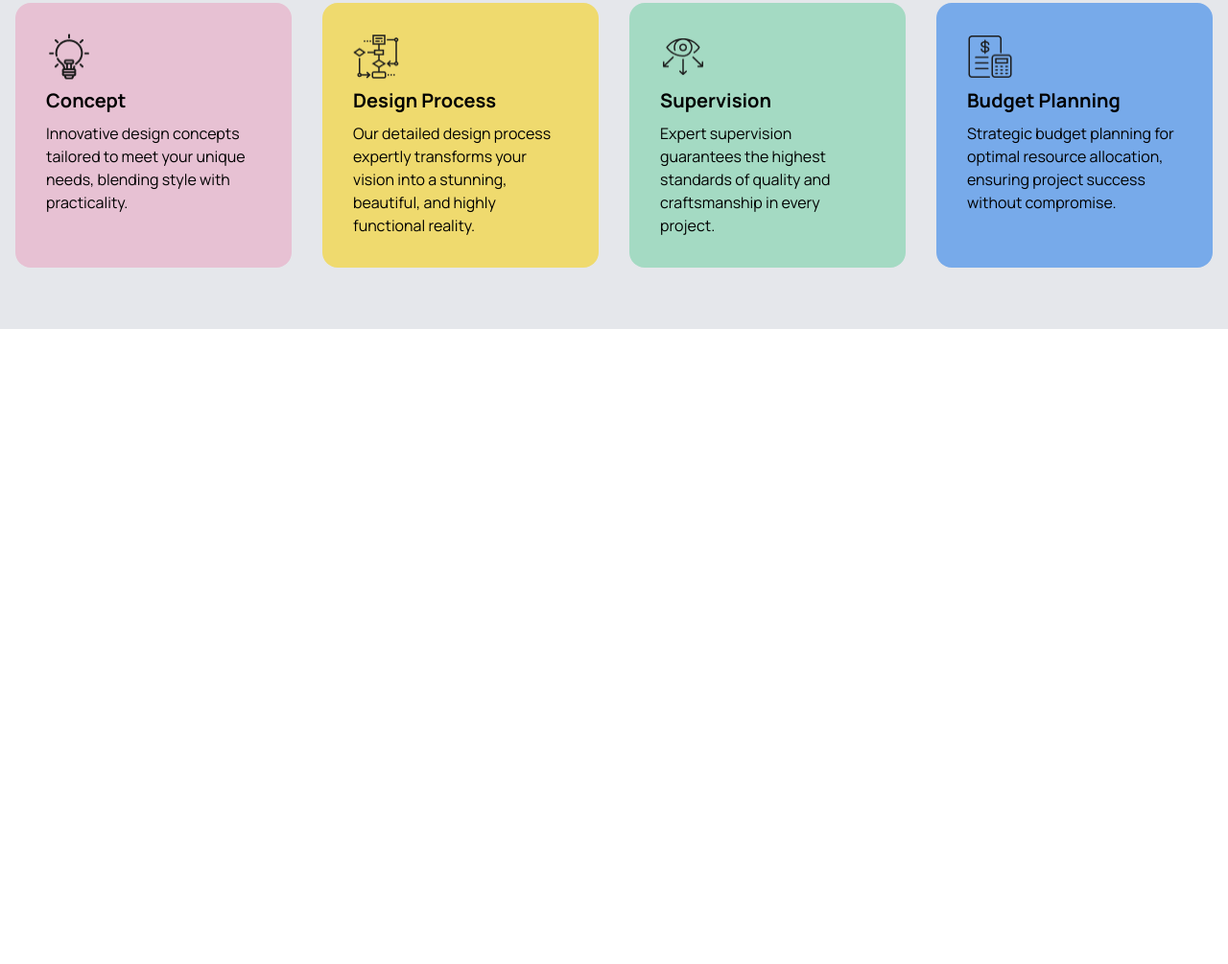
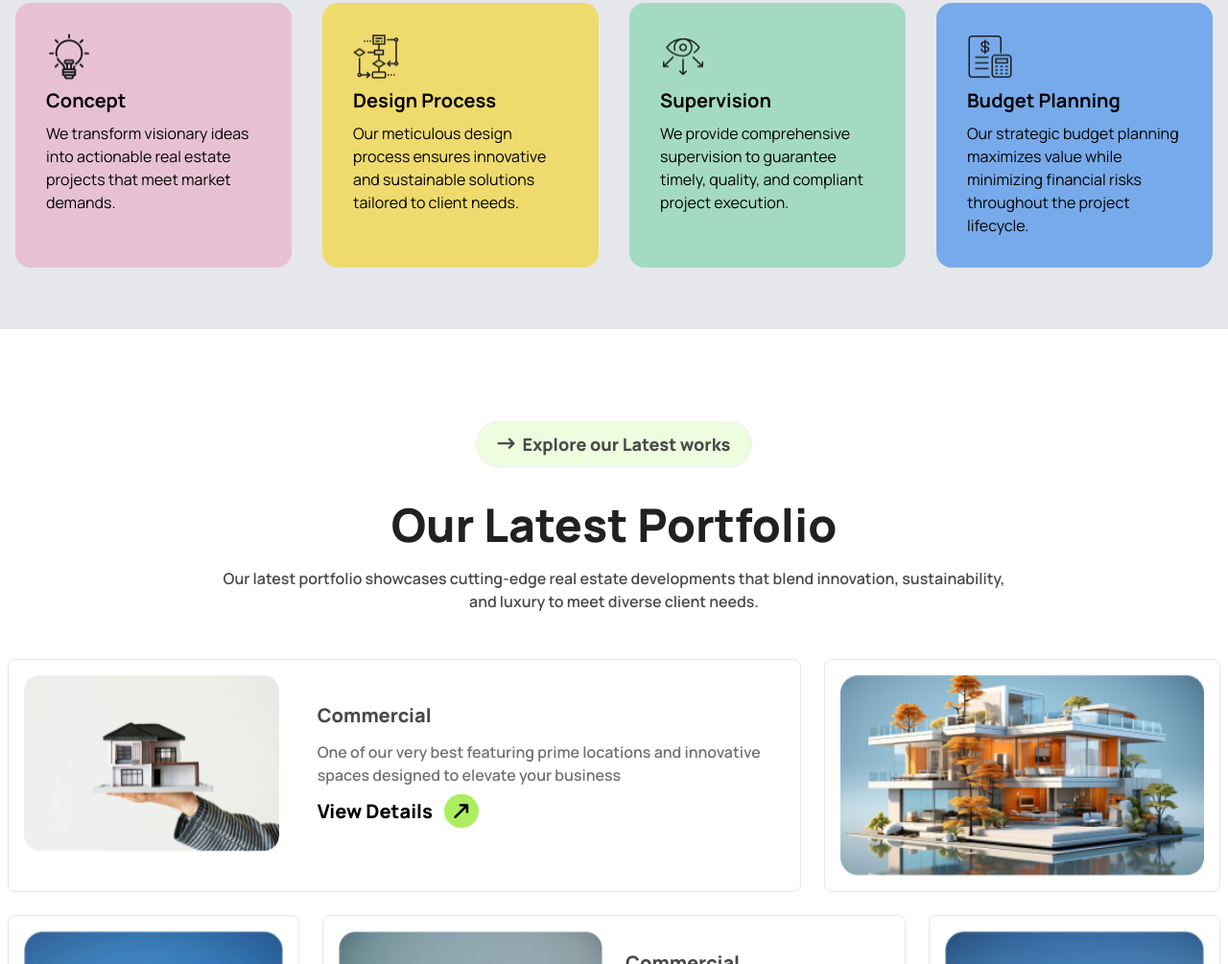
Before and after one commit to AswadulRashik/Assignment03, a plain HTML site: page index.html in a window 1280 px wide. Shown: the part 1795-2800 px from the top of the page at 96% size. Before the commit the page ends 2138 px from the top, so only its background shows below. Drawn offline with nearby package versions, Linux system fonts and the light colour scheme.

Commit message:
added portfolio

```diff
--- a/index.html
+++ b/index.html
@@ -49,7 +49,7 @@
         <ul
         tabindex="0"
         class="menu menu-sm dropdown-content bg-base-100 rounded-box z-[1] mt-3 w-52 p-2 shadow">
-          <li><a>Home</a></li>
+        <li><a class="text-black">Home</a></li>
         <li><a>Services</a></li>
         <li><a>Portfolio</a></li>
         <li><a>Blogs</a></li>
@@ -59,11 +59,13 @@
       </ul>
       </ul>
     </div>
+
+
       <a class="btn btn-ghost text-xl">Rinterio</a>
     </div>
     <div class="navbar-center hidden lg:flex">
       <ul class="menu menu-horizontal px-1">
-        <li><a>Home</a></li>
+        <li><a class="text-black">Home</a></li>
           <li><a>Services</a></li>
           <li><a>Portfolio</a></li>
           <li><a>Blogs</a></li>
@@ -155,45 +157,42 @@
         creativity and functionality.
       </p>
     </div>
-    <!-- card -->
+    <!-- CARDS -->
     <div
       class="grid grid-cols-1 md:grid-cols-2 lg:grid-cols-4 gap-8 mx-auto"
     >
-      <!-- card-1 -->
+
       <div class="card bg-[#E7C1D3]">
         <div class="card-body">
           <img class="w-12 h-12" src="./assets/concept.png" alt="" />
           <h3 class="card-title text-black
           font-bold">Concept</h3>
           <p class="text-base text-black">
-            Innovative design concepts tailored to meet your unique needs,
-            blending style with practicality.
+            We transform visionary ideas into actionable real estate projects that meet market demands.
           </p>
         </div>
       </div>
-      <!-- card-2 -->
+
       <div class="card bg-[#EFDA6E]">
         <div class="card-body">
           <img class="w-12 h-12" src="./assets/flow-chart.png" alt="" />
           <h3 class="card-title text-black font-bold">Design Process</h3>
           <p class="text-base text-black">
-            Our detailed design process expertly transforms your vision
-            into a stunning, beautiful, and highly functional reality.
+            Our meticulous design process ensures innovative and sustainable solutions tailored to client needs.
           </p>
         </div>
       </div>
-      <!-- card-3 -->
+
       <div class="card bg-[#A4DAC3]">
         <div class="card-body">
           <img class="w-12 h-12" src="./assets/vision.png" alt="" />
           <h3 class="card-title text-black font-bold">Supervision</h3>
           <p class="text-base text-black">
-            Expert supervision guarantees the highest standards of quality
-            and craftsmanship in every project.
+            We provide comprehensive supervision to guarantee timely, quality, and compliant project execution.
           </p>
         </div>
       </div>
-      <!-- card-4 -->
+
       <div class="card bg-[#77AAEA]">
         <div class="card-body">
           <img
@@ -203,8 +202,7 @@
           />
           <h3 class="card-title text-black font-bold">Budget Planning</h3>
           <p class="text-base text-black">
-            Strategic budget planning for optimal resource allocation,
-            ensuring project success without compromise.
+            Our strategic budget planning maximizes value while minimizing financial risks throughout the project lifecycle.
           </p>
         </div>
       </div>
@@ -212,5 +210,76 @@
   </div>
 </section>
 
+<!--latest portfolio-->
+
+<section class="bg-[#FFFFFF]">
+  <div class="mx-auto md:container md:py-24 p-2">
+    <div class="text-center mt-4 md:mt-0 mb-4">
+      <button class=" btn text-lg text-[#494949] font-extrabold w-72  rounded-full bg-[#ABEF5F33]"> <i
+          class="fa-solid fa-arrow-right-long"></i>Explore our Latest works</button>
+    </div>
+    <h3 class="text-center font-extrabold md:text-5xl text-3xl text-[#212121] py-5">Our Latest Portfolio</h3>
+    <p class="mx-auto text-center font-semibold text-[#494949] text-base md:w-4/6 mb-6 ">Our latest portfolio showcases cutting-edge real estate developments that blend innovation, sustainability, and luxury to meet diverse client needs.</p>
+
+    <!-- first div -->
+    <div class="grid md:grid-cols-[2fr,1fr] gap-6 md:py-6">
+      <div class="bg-transparent p-4  border rounded-lg">
+        <div class=" md:flex items-center justify-between gap-10">
+          <div class=" md:w-6/12 mb-4 md:mb-0">
+            <img class="w-full" src="./assets/img1.png" alt="">
+          </div>
+          <div class="w-11/12 ">
+            <h5 class="text-xl font-extrabold text-[#494949]">Commercial</h5>
+            <p class="text-base font-semibold text-[#737373] my-3">One of our very best featuring prime locations and innovative spaces designed to elevate your business</p>
+            <a class="cursor-pointer  text-black text-xl font-extrabold  ">
+              View Details
+              <span class=" bg-[#ABEF5F] px-2 py-1 rounded-full ml-2">
+                <i class="fa-solid fa-arrow-right-long  -rotate-45 text-black"></i>
+              </span>
+            </a>
+
+          </div>
+        </div>
+      </div>
+      <div class=" p-4 border  rounded-lg">
+        <img class="object-cover w-full" src="./assets/img2.png" alt="">
+      </div>
+    </div>
+    <!-- second div -->
+    <div class="grid md:grid-cols-[1fr,2fr,1fr] gap-6 ">
+      <div class=" p-4 mt-4 md:mt-0 md:order-1 order-3 bg-transparent border rounded-lg">
+        <img class="object-cover w-full" src="./assets/img3.png" alt="">
+      </div>
+      <div class=" border rounded-lg p-4 order-2">
+        <div class="md:flex justify-between items-center gap-6">
+          <div class="md:w-6/12">
+            <img class="w-full" src="./assets/img4.png" alt="">
+          </div>
+          <div class=" md:w-6/12 mt-4 md:mt-0">
+            <h5 class="text-xl font-extrabold text-[#494949] ">Commercial</h5>
+            <p class="text-base font-semibold text-[#737373] my-3">Blending architerure with greenery and serene views juts how our customers wanted. </p>
+            <a class="cursor-pointer  text-black text-xl font-extrabold  ">
+              View Details
+              <span class=" bg-[#ABEF5F] px-2 py-1 rounded-full ml-2">
+                <i class="fa-solid fa-arrow-right-long  -rotate-45 text-black"></i>
+              </span>
+            </a>
+          </div>
+        </div>
+      </div>
+      <div class=" border rounded-lg p-4 md:order-3 order-1">
+        <img class="object-cover w-full" src="./assets/img5.png" alt="">
+      </div>
+
+    </div>
+
+
+  </div>
+
+</section>
+
+
+
+
 </body>
 </html>
```
Lines whose indentation alone changed are shown as unchanged.
